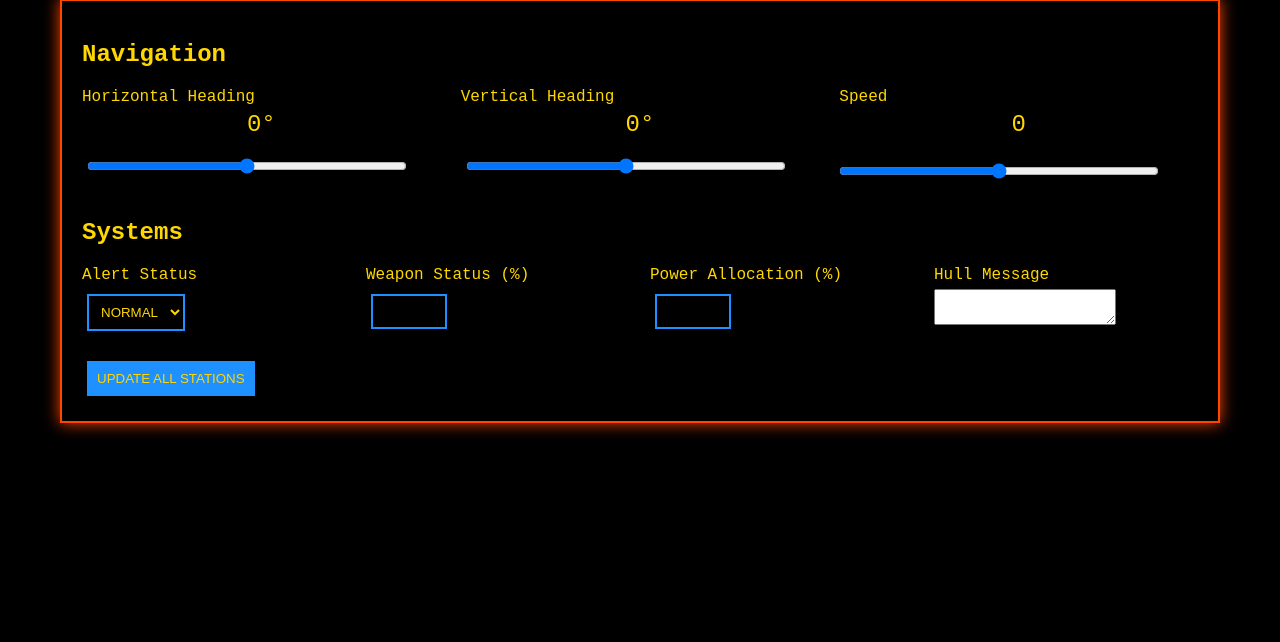
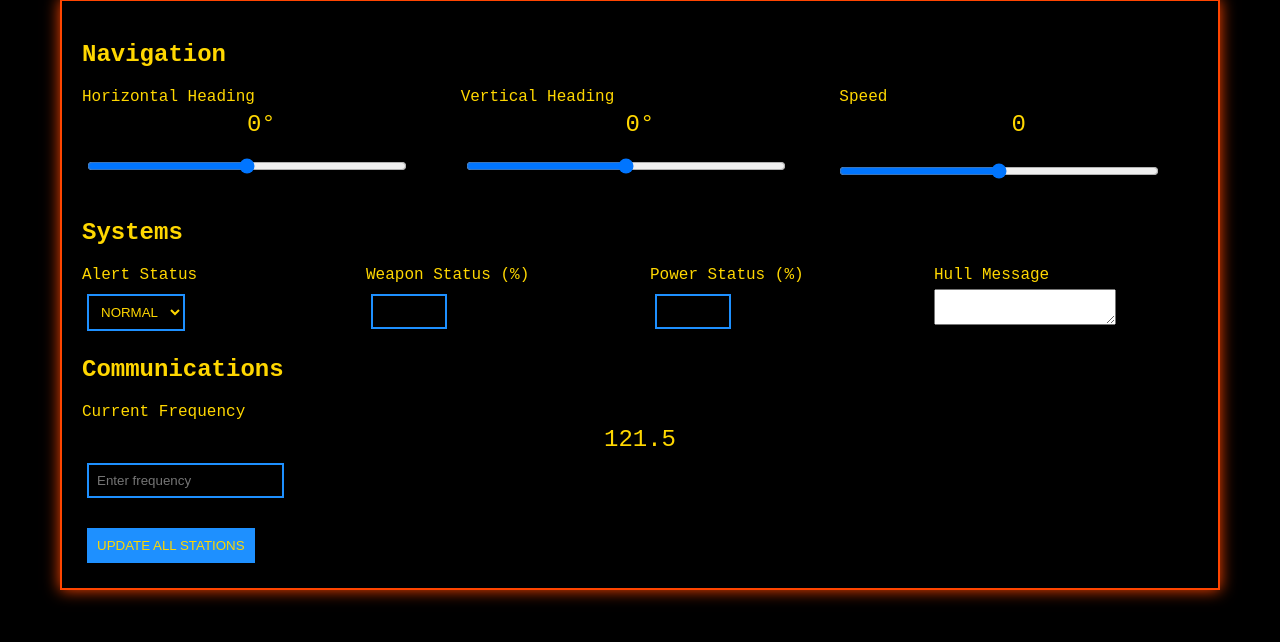
Before and after one commit to WolfLycanorcant/starwarsgame, a Flask app: template templates/gm.html in a window 1280 px wide. Shown: the part 109-751 px from the top of the page. Run offline with Flask 3, Linux system fonts and the light colour scheme; the template is opened without the code that fills it, so the values that code supplies are empty; some libraries are stand-ins or nearby versions.

Commit message:
Add files via upload

```diff
--- a/templates/gm.html
+++ b/templates/gm.html
@@ -67,12 +67,24 @@
                         <input type="number" id="weapon-status" min="0" max="100" class="bg-black border p-2">
                     </div>
                     <div>
-                        <label class="gm-label">Power Allocation (%)</label>
+                        <label class="gm-label">Power Status (%)</label>
                         <input type="number" id="power-status" min="0" max="100" class="bg-black border p-2">
                     </div>
                     <div>
                         <label class="gm-label">Hull Message</label>
                         <textarea id="hull-message" rows="2" class="bg-black border p-2 w-full"></textarea>
+                    </div>
+                </div>
+            </div>
+
+            <!-- Communications Controls -->
+            <div class="gm-control">
+                <h2>Communications</h2>
+                <div class="grid">
+                    <div>
+                        <label class="gm-label">Current Frequency</label>
+                        <div id="current-frequency" class="gm-value">121.5</div>
+                        <input type="number" id="new-frequency" step="0.1" class="bg-black border p-2 w-full" placeholder="Enter frequency">
                     </div>
                 </div>
             </div>
@@ -120,6 +132,11 @@
             document.getElementById('alert-status').value = state.alert;
             document.getElementById('weapon-status').value = state.systems.weapons;
             document.getElementById('power-status').value = state.systems.power;
+
+            // Update frequency
+            if (state.frequency) {
+                document.getElementById('current-frequency').textContent = state.frequency;
+            }
         });
 
         function updateGameState() {
@@ -134,7 +151,8 @@
                     weapons: parseInt(document.getElementById('weapon-status').value),
                     power: parseInt(document.getElementById('power-status').value),
                     hull_message: document.getElementById('hull-message').value
-                }
+                },
+                frequency: parseFloat(document.getElementById('new-frequency').value) || 121.5
             };
 
             socket.emit('gm_update', {
```
Also changed, not shown: app.py (line endings or trailing spaces), requirements.txt (line endings or trailing spaces), static/css/styles.css (line endings or trailing spaces), templates/commander.html (line endings or trailing spaces), templates/comms.html (line endings or trailing spaces), templates/engineer.html (line endings or trailing spaces), templates/gunner.html (line endings or trailing spaces), templates/landing.html (line endings or trailing spaces), templates/pilot.html (line endings or trailing spaces), 2 other files.
